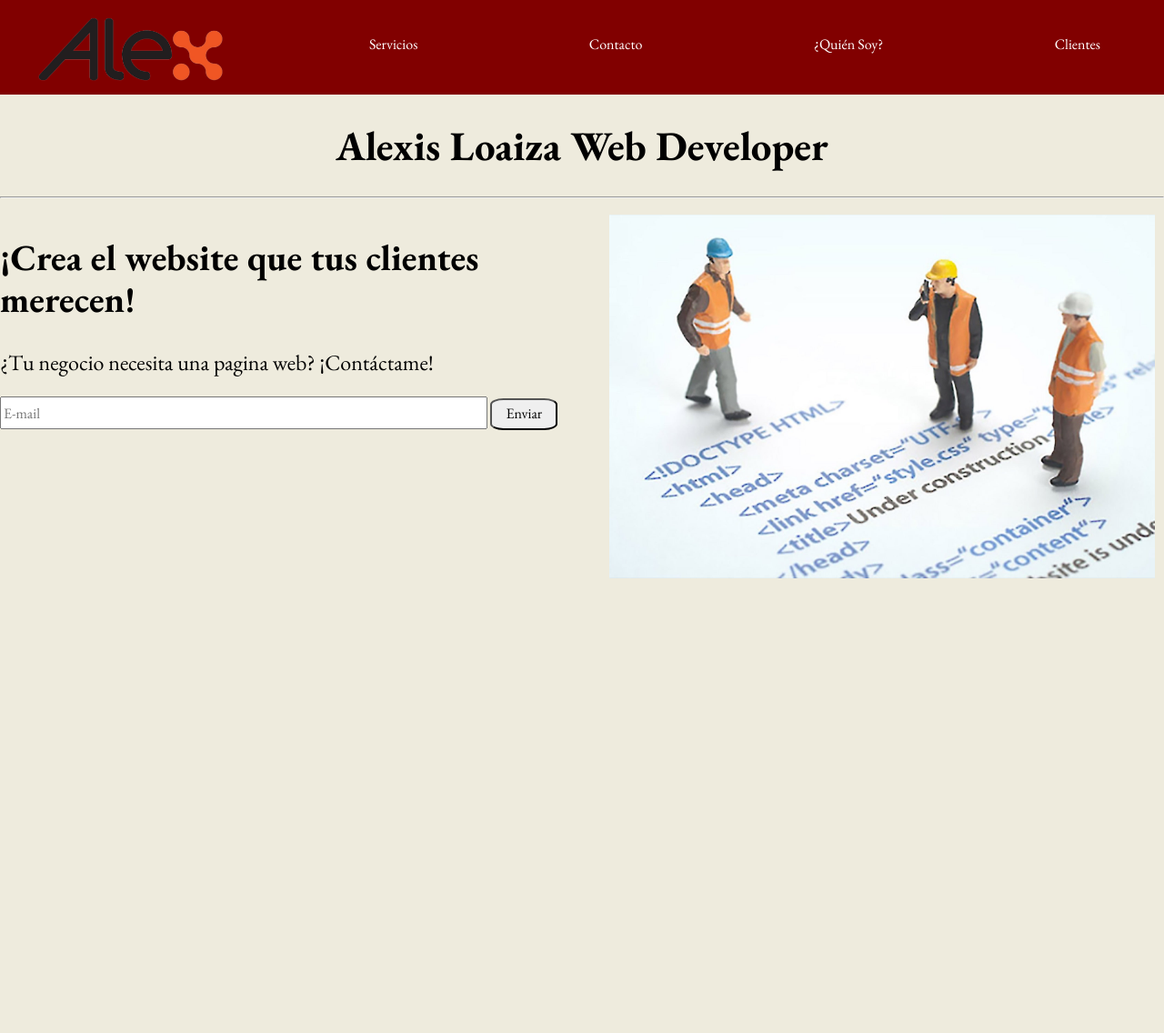
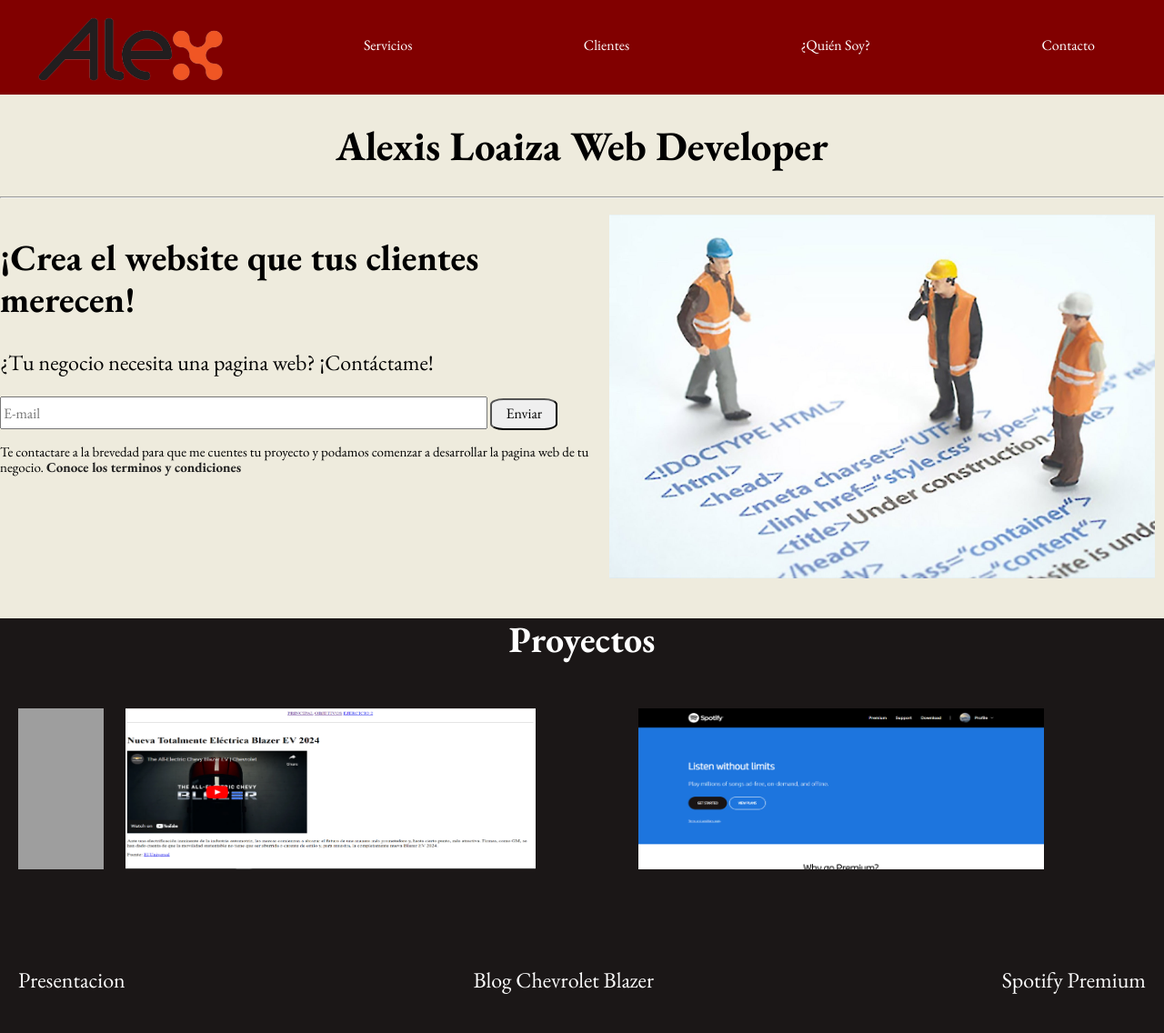
Before and after one commit to Alexzalleta/alexzalleta.github.io, a plain HTML site: page index.html in a window 1280 px wide. Shown: the whole page at 91% size. Before the commit the page ends 800 px from the top, so only its background shows below. Drawn offline with nearby package versions, Linux system fonts and the light colour scheme; grey boxes are pictures that could not be loaded.

Commit message:
contenedor proyectos

```diff
--- a/assets/styles/styles.css
+++ b/assets/styles/styles.css
@@ -14,6 +14,9 @@ html {
 body {
     font-size: 16px; /* 1rem= 10px */
     font-family: 'EB Garamond', serif;
+}
+button {
+    cursor: pointer;
 }
 .nav_bar {
     background-color: var(--secundario);
@@ -64,3 +67,34 @@ p {
     padding: .1rem 1.5rem;
     border-radius: 20%;
 }
+.terms  {
+    font-size: 1.5rem;
+}
+.nav_button {
+    color: var(--blanco);
+    background-color: var(--secundario);
+    border: var(--secundario);
+}
+.nav_button:hover {
+    color: var(--terciario);
+}
+.terminos {
+    text-decoration: none;
+    color: var(--negro);
+    font-weight: 600;
+}
+.contenedor_proyectos {
+    background-color: var(--terciario);
+    margin: auto;
+    display: flex;
+    justify-content: space-between;
+    padding: 2rem;
+}
+.proyectos {
+    background-color: var(--terciario);
+    color: var(--blanco);
+}
+.proj_h2 {
+    text-align: center;
+    color: var(--blanco);
+}
--- a/index.html
+++ b/index.html
@@ -18,10 +18,10 @@
         <div class=nav_bar>
             <nav class="nav_principal contenedor">
                 <a href="./index.html"><img margin="6rem" src="assets/images/logo_alex.png" height="80rem" /></a>
-                <a class="cent" href="./servicios.html">Servicios</a>
-                <a class="cent" href="./contacto.html">Contacto</a>
-                <a class="cent" href="./quien_soy.html">¿Quién Soy?</a>
-                <a class="cent" href="./clientes/html">Clientes</a>
+                <a class="cent" href="./servicios.html"><button class="nav_button">Servicios</button></a>
+                <a class="cent" href="./contacto.html"><button class="nav_button">Clientes</button></a>
+                <a class="cent" href="./quien_soy.html"><button class="nav_button">¿Quién Soy?</button></a>
+                <a class="cent" href="./clientes/html"><button class="nav_button">Contacto</button></a>
             </nav>
 
         </div>
@@ -41,10 +41,35 @@
 
                         <input class="in_box" type="text" placeholder="E-mail">
                         <button class="enviar">Enviar</button>
+                        <p class="terms">
+                            Te contactare a la brevedad para que me cuentes tu proyecto y podamos comenzar a desarrollar la pagina web de tu negocio. <a class="terminos" href="./terminos.html">Conoce los terminos y condiciones</a>
+                        </p>
                     </div>
             </form>
             </div>
             <img class="img_1" src="./assets/images/web_developers.jpg" alt="web_developers.jpg"/>
         </div>
+        <div class="proyectos">
+            <div>
+                <h2 class="proj_h2">Proyectos</h2>
+            </div>
+            <div class="contenedor_proyectos">
+                <a href="../spotify_premium.html"><img height="80%" width="80%" src="./assets/images/presentacion.PNG"></a>
+                <a href="../spotify_premium.html"><img height="80%" width="80%" src="./assets/images/ejercicio_3.PNG"></a>
+                <a href="../spotify_premium.html"><img height="80%" width="80%" src="./assets/images/spotify_landing.PNG"></a>
+            </div>
+            <div class="contenedor_proyectos">
+                <p>
+                    Presentacion
+                </p>
+                <p>
+                    Blog Chevrolet Blazer
+                </p>
+                <p>
+                    Spotify Premium
+                </p>
+
+            </div>
+        </div>
 </body>
 </html>
```
Also changed, not shown: assets/images/ejercicio_3.PNG (added), assets/images/spotify_landing.PNG (added), 1 other file.
